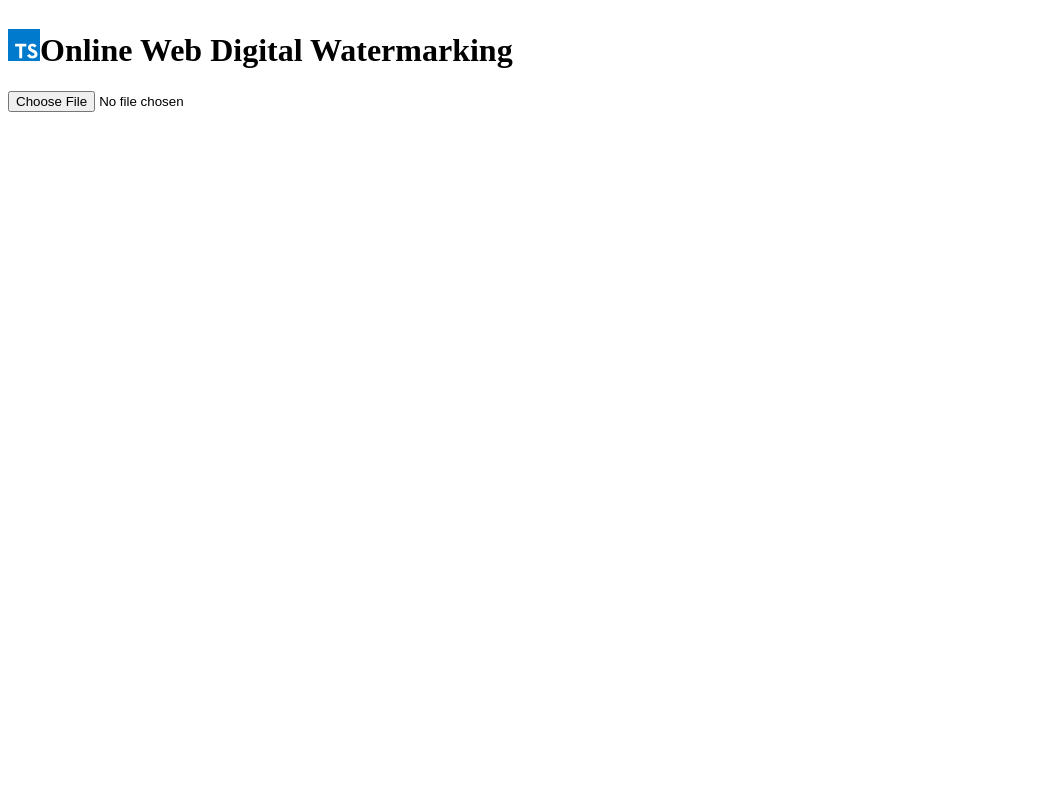
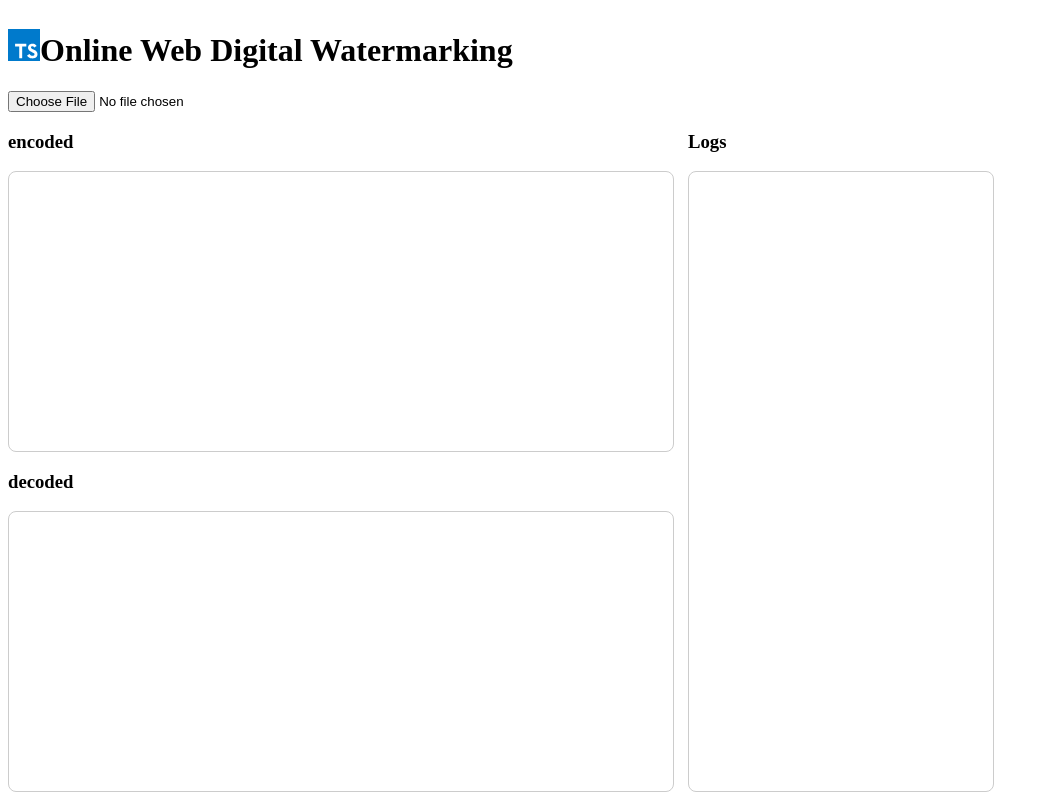
Before and after one commit to Ardhandms/Digital_watermarking, a website built with Vite: page index.html in a window 1280 px wide. Shown: the whole page, without its empty margins (0-1049 px from the left). Built offline with nearby package versions, Linux system fonts and the light colour scheme.

Commit message:
feat: 日志布局 --user=yiwei.wu

```diff
--- a/src/main.ts
+++ b/src/main.ts
@@ -2,10 +2,23 @@ import './style.css'
 import typescriptLogo from './typescript.svg'
 
 document.querySelector<HTMLDivElement>('#app')!.innerHTML = `
-  <div>
+  <div id="app_container">
     <h1><img src="${typescriptLogo}" />Online Web Digital Watermarking</h1>
     <div>
       <input id="input" type="file" accept="image/gif, image/png, image/jpg, image/jpeg, image/svg" />
+    </div>
+
+    <div id="info">
+      <div id="result">
+        <h3>encoded</h3>
+        <div id="encode_result"></div>
+        <h3>decoded</h3>
+        <div id="decode_result"></div>
+      </div>
+      <div id="logs">
+        <h3>Logs</h3>
+        <textarea readonly></textarea>
+      </div>
     </div>
   </div>
 `
--- a/src/style.css
+++ b/src/style.css
@@ -8,3 +8,58 @@ html, body, #app{
   padding: 8px;
   box-sizing: border-box;
 }
+
+#app_container {
+  display: flex;
+  flex-direction: column;
+  height: 100%;
+}
+
+#info {
+  flex: 1;
+  display: flex;
+  flex-direction: row;
+  justify-content: space-between;
+  max-width: 980px;
+}
+
+#logs{
+  width: 300px;
+  height: 100%;
+  display: flex;
+  flex-direction: column;
+}
+
+#logs>textarea {
+  resize: none;
+  overflow-y: auto;
+  border: 1px solid #ccc;
+  border-radius: 8px;
+  width: 100%;
+  flex: 1;
+}
+
+#info #result{
+  flex: 1;
+  display: flex;
+  flex-direction: column;
+  height: 100%;
+  margin-right: 16px;
+}
+
+#decode_result, #encode_result {
+  flex: 1;
+  overflow: hidden;
+  border: 1px solid #ccc;
+  border-radius: 8px;
+  display: flex;
+  align-items: center;
+  justify-content: center;
+}
+
+#decode_result:empty, #encode_result:empty {
+  display: block;
+  content: '-';
+  width: 100%;
+  height: 100%;
+}
```
